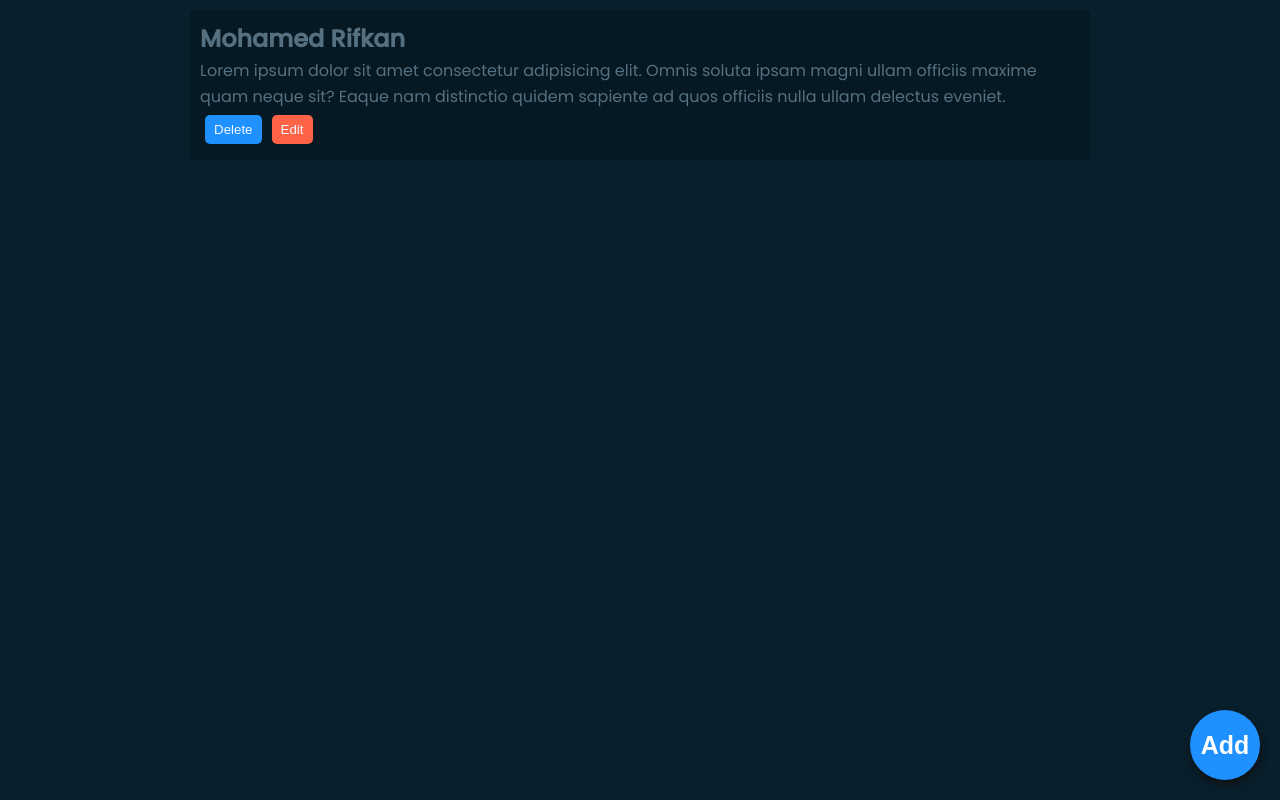
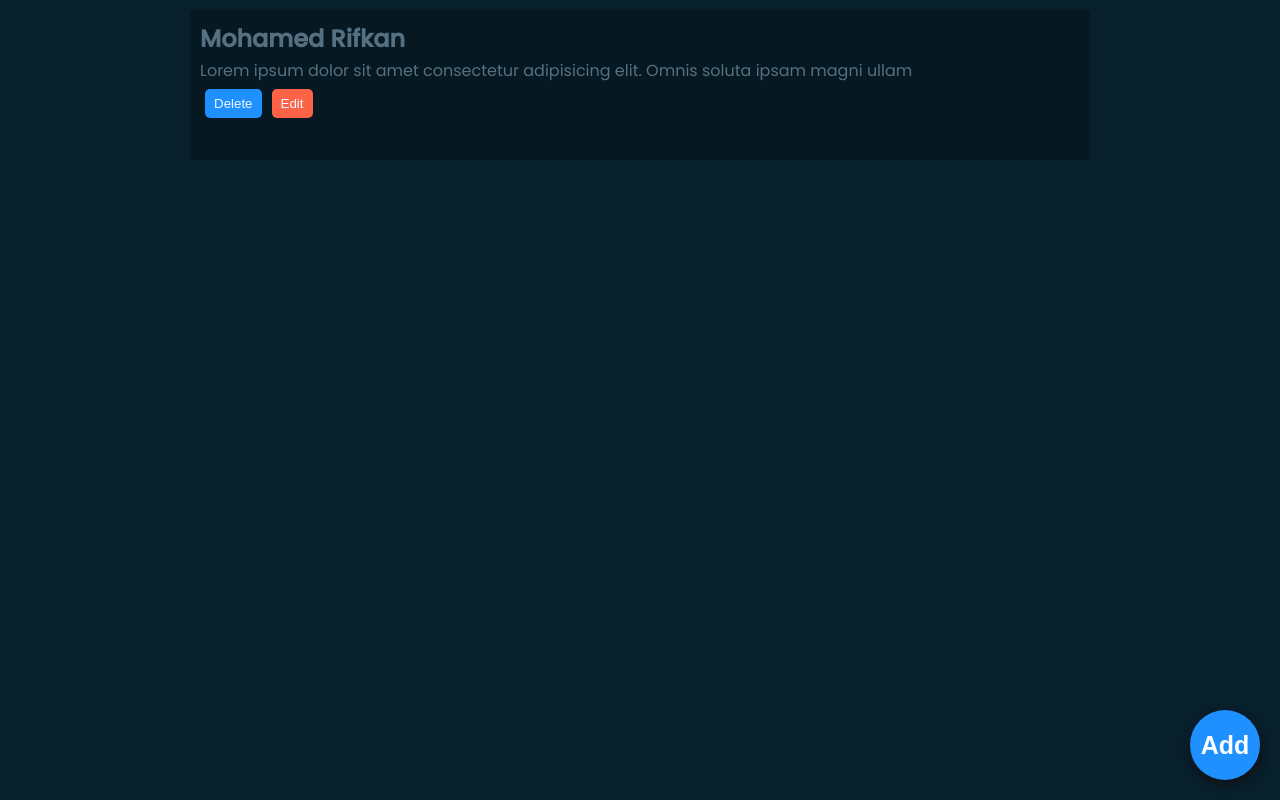
Before and after one commit to rifkan-py/next-typescript-firebase, a Next.js app: page / in a window 1280 px wide. Built offline with nearby package versions, Linux system fonts and the light colour scheme.

Commit message:
Update TodoList.tsx

```diff
--- a/components/TodoList.tsx
+++ b/components/TodoList.tsx
@@ -18,8 +18,7 @@ const TodoList: NextPage = () => {
       <h2>Mohamed Rifkan</h2>
       <p>
         Lorem ipsum dolor sit amet consectetur adipisicing elit. Omnis soluta
-        ipsam magni ullam officiis maxime quam neque sit? Eaque nam distinctio
-        quidem sapiente ad quos officiis nulla ullam delectus eveniet.
+        ipsam magni ullam
       </p>
       <button className="btn btn-primary">Delete</button>
       <button className="btn btn-danger">Edit</button>
```
